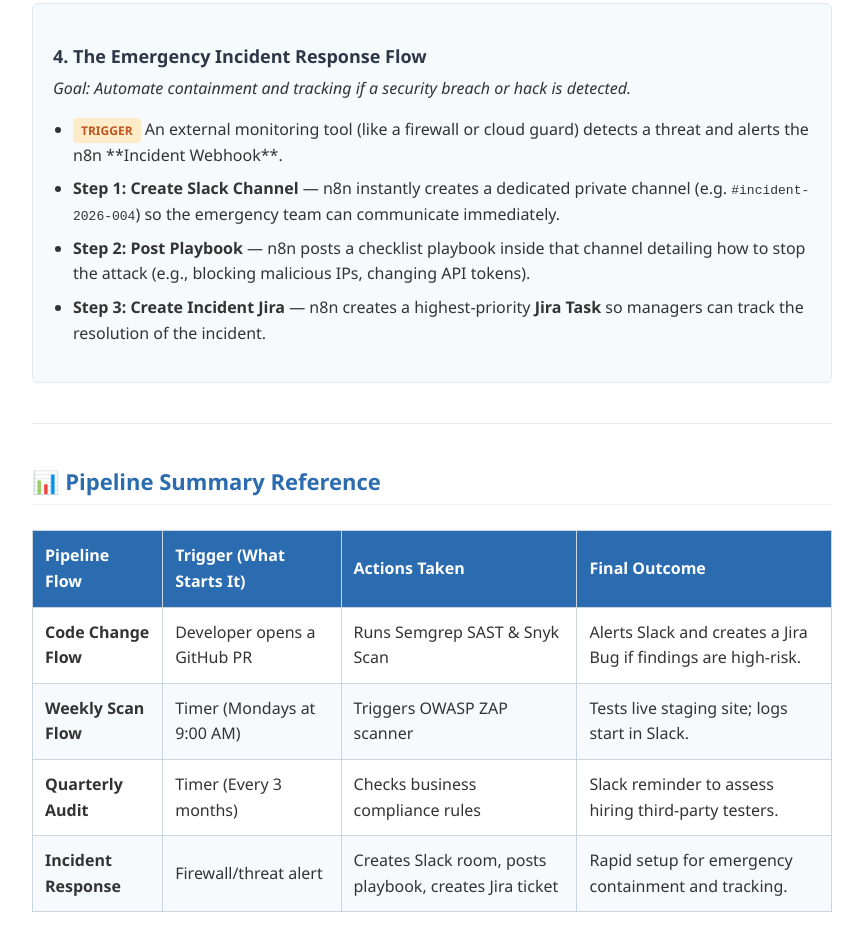
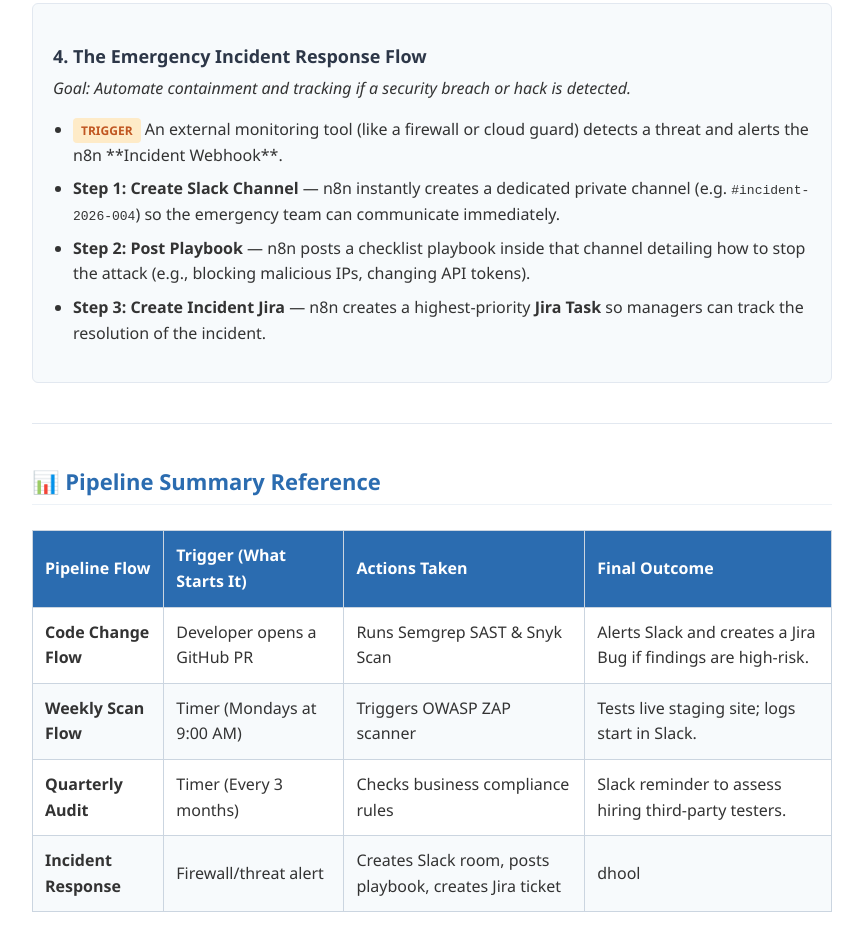
Before and after one commit to mithrakhanth5/Security-testing, a plain HTML site: page Security_Node_Guide.html in a window 1280 px wide. Shown: the part 1665-2616 px from the top of the page, without its empty margins (208-1071 px from the left). Drawn offline with Linux system fonts and the light colour scheme.

Commit message:
Update incident response description in HTML guide

```diff
--- a/Security_Node_Guide.html
+++ b/Security_Node_Guide.html
@@ -202,7 +202,7 @@
                 <td><strong>Incident Response</strong></td>
                 <td>Firewall/threat alert</td>
                 <td>Creates Slack room, posts playbook, creates Jira ticket</td>
-                <td>Rapid setup for emergency containment and tracking.</td>
+                <td>dhool</td>
             </tr>
         </tbody>
     </table>
```
